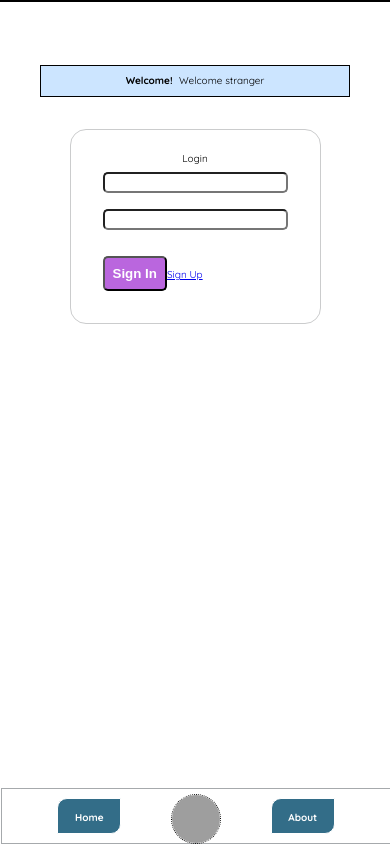
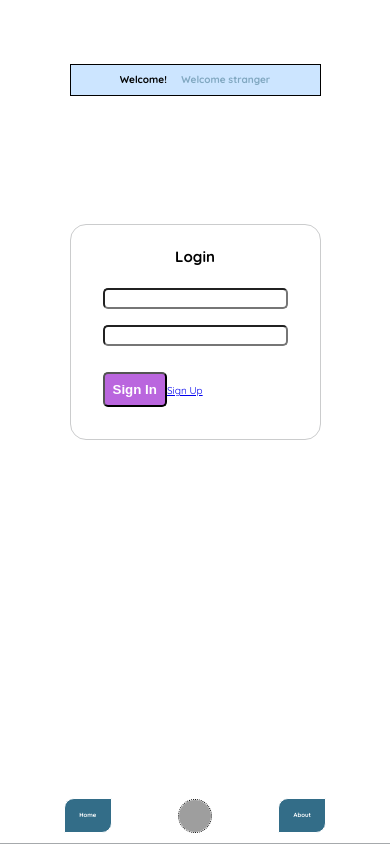
Before and after one commit to stratospherique/real-estate-app, a React (Create React App) app: page /login in a window 390 px wide. Built offline with nearby package versions, Linux system fonts and the light colour scheme; no server answers; data requests are answered from the project's data file; grey boxes are pictures that could not be loaded.

Commit message:
add responsiveness to navigation bar

```diff
--- a/src/components/App.js
+++ b/src/components/App.js
@@ -76,8 +76,8 @@ const App = (props) => {
         {isLoading ? <Loading spinnerColor="lightpink" /> :
         <Container>
           <NavSecion />
-          <Flash status={props.flashStatus} type={props.flashType} />
           <MainSection>
+            <Flash status={props.flashStatus} type={props.flashType} />
             <Switch>
               <Route path="/" exact component={Home} />
               <Route path="/favorites" exact component={Favorites} />
--- a/src/components/Avatar.js
+++ b/src/components/Avatar.js
@@ -65,7 +65,7 @@ const Avatar = ({ viewport, image }) => {
 
 const mapStateToProps = ({ viewport }) => ({
   viewport,
-})
+});
 
 
 export default connect(mapStateToProps, null)(Avatar);
--- a/src/components/Login.js
+++ b/src/components/Login.js
@@ -5,7 +5,7 @@ import axios from 'axios';
 import { ArtForm, FormButton, ErrorsDisplay } from '../styled-components/main';
 import DOMAIN from '../_helpers/api-source';
 
-const Login = ({ history, loginSuccess, flashFailure }) => {
+const Login = ({ history, loginSuccess, flashFailure, cleanFlash }) => {
   const [errors, setErrors] = useState([])
   const [formFields, setFormFields] = useState({
     username: '',
@@ -43,7 +43,7 @@ const Login = ({ history, loginSuccess, flashFailure }) => {
 
   return (
     <ArtForm onSubmit={handleSubmit}>
-      <span>Login</span>
+      <strong>Login</strong>
       { errors.length > 0 ? <ErrorsDisplay action="login" errors={errors} /> : null }
       <div>
         <input type="text" name="username" value={formFields.username} onChange={handleFieldChange} />
@@ -53,7 +53,7 @@ const Login = ({ history, loginSuccess, flashFailure }) => {
       </div>
       <div>
         <FormButton type="submit">Sign in</FormButton>
-        <Link to="/sign-up">Sign Up</Link>
+        <Link to="/sign-up" onPointerDown={() => cleanFlash()}>Sign Up</Link>
       </div>
     </ArtForm>
   );
@@ -80,7 +80,12 @@ const mapDispatchToProps = (dispatch) => ({
     dispatch({
       type: 'ACTIVATE_FLASH',
       msg: 'Ooops! Unable to login',
-      nature: 'failure'
+      nature: 'failure',
+    })
+  },
+  cleanFlash: () => {
+    dispatch({
+      type: 'DEACTIVATE_FLASH',
     })
   }
 })
--- a/src/components/Signup.js
+++ b/src/components/Signup.js
@@ -52,7 +52,7 @@ class SignUp extends React.Component {
   render() {
     return (
       <ArtForm onSubmit={this.handleSubmit}>
-        <span>Login</span>
+        <strong>Join our Network</strong>
         { this.state.errors.length > 0 ? <ErrorsDisplay action="sign up" errors={this.state.errors} /> : null }
         <div>
           <input type="text" placeholder="username" ref={(input) => this.username = input} />
--- a/src/containers/username.js
+++ b/src/containers/username.js
@@ -29,7 +29,7 @@ class UserName extends Component {
         ) : (
             <div className={`drop-content ${cls}`}>
               <span>Visitor</span>
-              <Link to="/login">login</Link>
+              <Link to="/login" onPointerDown={() => this.props.cleanFlash()}>login</Link>
             </div>
           )}
       </>
@@ -52,6 +52,11 @@ const mapDispatchToProps = (dispatch) => {
       dispatch({
         type: 'CLEAR_LIKED',
       });
+    },
+    cleanFlash: () => {
+      dispatch({
+        type: 'DEACTIVATE_FLASH',
+      })
     }
   }
 }
--- a/src/index.css
+++ b/src/index.css
@@ -73,8 +73,9 @@ code {
 }
 
 #root {
-  height: 100%;
-  width: auto;
+  height: 100vh;
+  width: 100vw;
+  overflow: hidden;
   display: block;
   font-family: 'Quicksand', sans-serif;
 }
--- a/src/styled-components/main.js
+++ b/src/styled-components/main.js
@@ -5,16 +5,15 @@ import { faSpinner, faHeart } from '@fortawesome/free-solid-svg-icons';
 import missingImage from '../assets/not-available.png';
 
 const Container = styled.div`
-  border: 1px solid;
+  width: 100%;
+  height: 100%;
+  overflow-y: scroll;
   display: block;
-  position: relative;
-  width: 100%;
-  min-width: 250px;
+  min-width: 270px;
 `;
 
 const MainSection = styled.main`
-  position: absolute;
-  top: 6rem;
+  margin-top: 4rem;
   width: 100%;
   padding: 1rem;
   display: grid;
@@ -23,7 +22,7 @@ const MainSection = styled.main`
 
 
   @media screen and (max-width: 750px){
-    top: 0;
+    margin-top: 3rem;
     margin-bottom: 4rem;
   }
 `;
@@ -209,28 +208,18 @@ const FavBtn = styled(AddFavBtn)`
 `;
 
 const HeaderContainer = styled.header`
-  border: 1px solid #A6A9AC;
-  /*
-  display: grid;
-  grid-template-columns: 1fr 3rem 1fr;
-  grid-template-rows: auto;
-  grid-template-areas: "left-side center-side right-side";
-  */
+  border-bottom: 1px solid #A6A9AC;
   display: flex;
   justfy-content: space-around;
   height: 3.5rem;
   width: 100%;
+  min-width: 270px;
   position: fixed;
   z-index: 100;
 
   @media screen and (max-width: 750px){
     bottom: 0;
   }
-  /*
-  @media screen and (min-width: 751px) {
-    grid-template-columns: 1fr 1fr 5rem;
-    grid-template-areas: "left-side right-side center-side";
-  }*/
   background-color: white;
 
   nav {
@@ -243,13 +232,15 @@ const HeaderContainer = styled.header`
     a {
       text-decoration: none;
       text-transform: capitalize;
-      text-align: center;
-      width: 5.5rem;
+      display: flex;
+      justify-content: center;
+      align-items: center;
+      width: 6.5rem;
       height: 2.2rem;
       line-height: 1.4rem;
       overflow: hidden;
       border: 1px solid;
-      font-size: 1em;
+      font-size: .9em;
       font-weight: 900;
       padding: .5rem;
       border-radius: 10px 0 10px 0;
@@ -263,7 +254,15 @@ const HeaderContainer = styled.header`
       }
 
       @media screen and (max-width: 400px) {
-        width: 4rem;
+        width: 3rem;
+        font-size: .6em;
+        padding: 0;
+      }
+
+      @media screen and (min-width: 401px) and (max-width: 756px) {
+        width: 5rem;
+        font-size: .6em;
+        padding: 0;
       }
     }
   }
@@ -276,22 +275,25 @@ const HeaderContainer = styled.header`
 
 const AvatarContainer = styled.div`
   position: relative;
-  display:flex;
+  display: flex;
   justify-content: center;
+  align-items: center;
   width: 10%;
   height: 100%;
 
 
   .avatar-pic {
     box-sizing: content-box;
-    vertical-align: middle;
     width: 3rem;
     height: 3rem;
     border: 1px dotted;
     border-radius: 50%;
-    position: absolute;
-    top: 10%;
     cursor: pointer;
+
+    @media screen and (max-width: 400px) {
+      width: 2rem;
+      height: 2rem;
+    }
   }
 
   .drop-content {
@@ -309,6 +311,9 @@ const AvatarContainer = styled.div`
 
     & span {
       height: 50%;
+      display: flex;
+      justify-content: center;
+      align-items: center;
       text-align: center;
       color: rgba(255,50,0,0.4);
 
@@ -329,7 +334,7 @@ const AvatarContainer = styled.div`
   }
 
   .hidden {
-    visibility: hidden;
+    transform: scaleY(0);
   }
 
   .up-content {
@@ -338,7 +343,7 @@ const AvatarContainer = styled.div`
   }
 
   .down-content {
-    bottom: -2.7rem;
+    bottom: -2.6rem;
     flex-direction: column;
   }
 `;
@@ -431,6 +436,12 @@ const ArtForm = styled.form`
     }
   }
 
+  & > strong {
+    margin-bottom: 1rem;
+    font-weight: 600;
+    font-size: 1.5em;
+  }
+
   & button {
     margin-top: 10px;
   }
--- a/src/styled-components/styled-parts.js
+++ b/src/styled-components/styled-parts.js
@@ -3,22 +3,19 @@ import FlashBasic from '../components/FlashBasic';
 
 
 const Flash = styled(FlashBasic)`
-    position: absolute;
-    top: 4rem;
-    left: 10%;
     border: 1px solid;
     height: 2rem;
-    width: 80%;
+    width: 100%;
     padding: .5rem;
     display: flex;
     ${props => props.status ? null : 'display: none;'}
     justify-content: center;
     align-items: center;
-
+    margin-bottom: 1rem;
     background-color: ${props => props.type == 'welcome' ? '#CCE5FF;' : props.type == 'success' ? '#D4EDDA;' : '#F8D7DA;'}
 
     strong {
-        margin-right: .4rem;
+        margin-right: .9rem;
         text-transform: capitalize;
         font-weight: 900;
         &::after {
@@ -26,9 +23,18 @@ const Flash = styled(FlashBasic)`
         }
     }
 
+    p {
+        font-size: 1em;
+        font-weight: 600;
+        color: #81A8C1;
+    }
+
     @media screen and (min-width: 1024px) {
         width: 30rem;
-        left: calc(50% - 15rem);
+    }
+
+    @media screen and (max-width: 750px) {
+
     }
 `;
 
```
